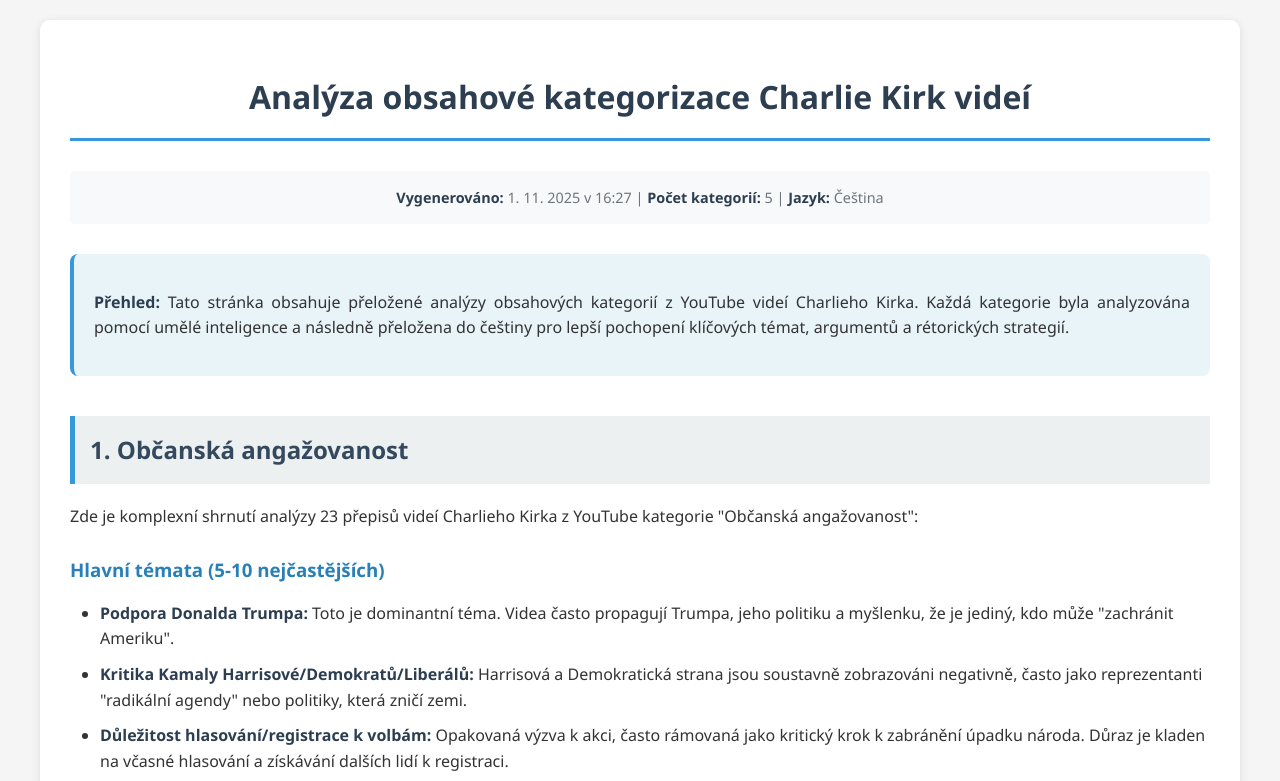
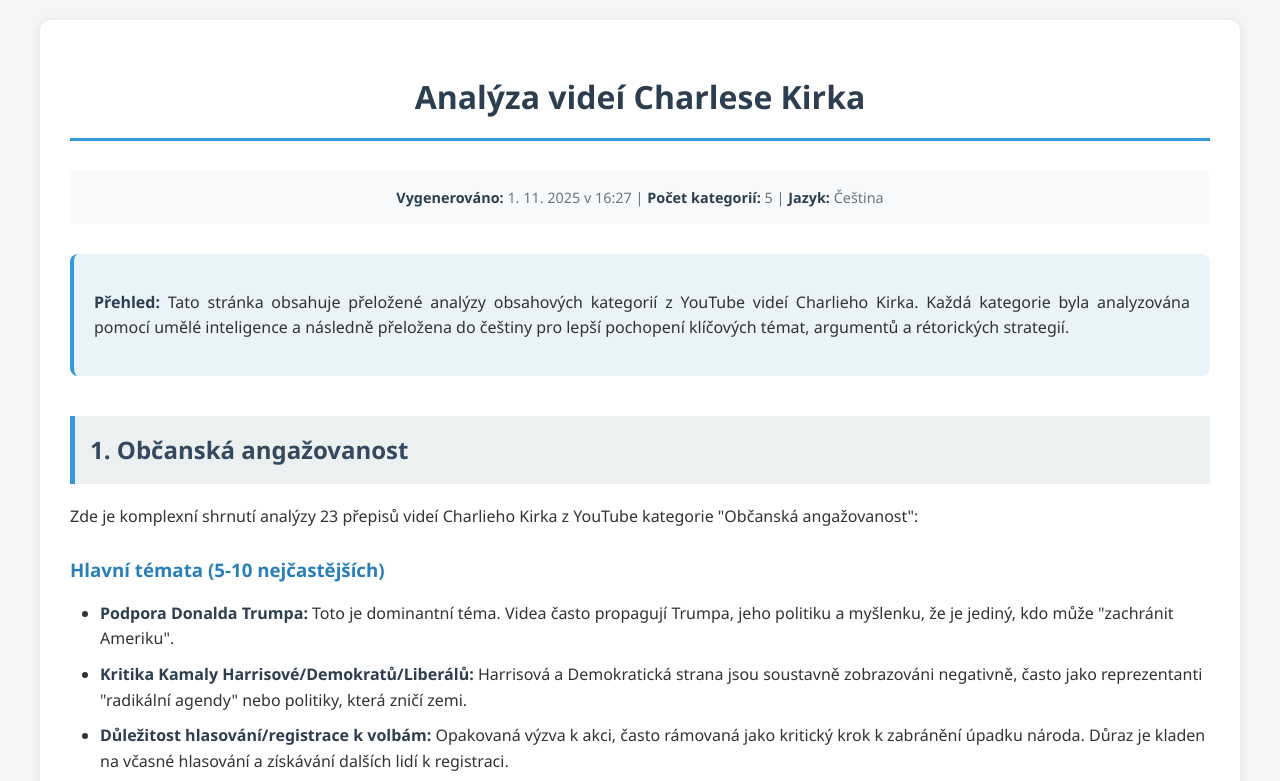
Before and after one commit to Kajicnik/kirk, a plain HTML site: page charlie_kirk_analyza_cesky_20251101_162715.html in a window 1280 px wide. Shown: the top 781 px of the page. Drawn offline with Linux system fonts and the light colour scheme.

Commit message:
Update charlie_kirk_analyza_cesky_20251101_162715.html

```diff
--- a/charlie_kirk_analyza_cesky_20251101_162715.html
+++ b/charlie_kirk_analyza_cesky_20251101_162715.html
@@ -3,7 +3,7 @@
 <head>
     <meta charset="UTF-8">
     <meta name="viewport" content="width=device-width, initial-scale=1.0">
-    <title>Analýza obsahové kategorizace Charlie Kirk videí</title>
+    <title>Analýza videí Charlese Kirka</title>
     <style>
         body {
             font-family: 'Segoe UI', Tahoma, Geneva, Verdana, sans-serif;
@@ -121,7 +121,7 @@
 </head>
 <body>
     <div class="container">
-        <h1>Analýza obsahové kategorizace Charlie Kirk videí</h1>
+        <h1>Analýza videí Charlese Kirka</h1>
 
         <div class="metadata">
             <strong>Vygenerováno:</strong> 1. 11. 2025 v 16:27 |
```
